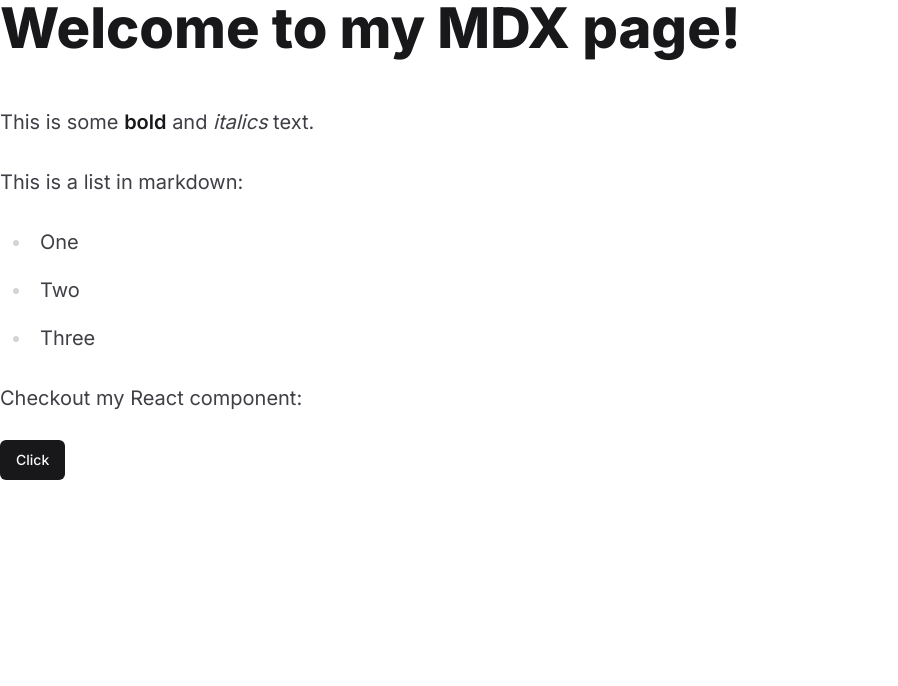
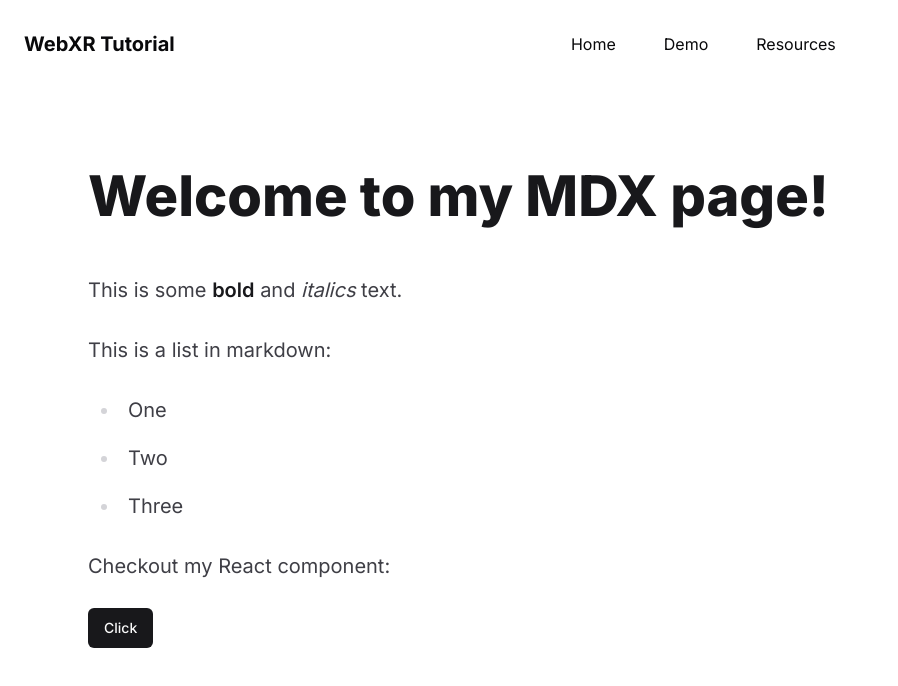
Before and after one commit to hblee12294/webxr-tutorial, a Next.js app: page / in a window 1280 px wide. Shown: the top 686 px of the page, without its empty margins (0-898 px from the left). Built offline with nearby package versions, Linux system fonts and the light colour scheme.

Commit message:
feat: add outline of this site

```diff
--- a/app/(mdx)/layout.tsx
+++ b/app/(mdx)/layout.tsx
@@ -1,5 +1,7 @@
 export default function MdxLayout({ children }: { children: React.ReactNode }) {
   return (
-    <div className="prose prose-zinc md:prose-lg lg:prose-xl">{children}</div>
+    <div className="max-w-6xl mx-auto container px-6 pt-10 md:py-20 prose prose-zinc md:prose-lg lg:prose-xl">
+      {children}
+    </div>
   );
 }
--- /dev/null
+++ b/app/(mdx)/resources/page.mdx
@@ -0,0 +1 @@
+# Resources
--- a/app/demo/page.tsx
+++ b/app/demo/page.tsx
@@ -2,7 +2,7 @@
 
 import { useEffect, useRef } from "react";
 
-import { BaseApp } from "@/components/BaseApp";
+import { BaseApp } from "@/demos/base";
 
 export default function Home() {
   const containerRef = useRef<HTMLDivElement>(null);
--- a/app/layout.tsx
+++ b/app/layout.tsx
@@ -2,6 +2,9 @@
 import { Inter } from "next/font/google";
 import { Analytics } from "@vercel/analytics/react";
 import "./globals.css";
+
+import { Header } from "@/components/header";
+import { cn } from "@/lib/utils";
 
 const inter = Inter({ subsets: ["latin"] });
 
@@ -17,7 +20,9 @@
 }>) {
   return (
     <html lang="en">
-      <body className={inter.className}>
+      <body className={cn("flex flex-col min-h-screen", inter.className)}>
+        <Header></Header>
+
         {children}
 
         <Analytics />
--- /dev/null
+++ b/components/header.tsx
@@ -0,0 +1,53 @@
+import Link from "next/link";
+import { Menu } from "lucide-react";
+
+interface Nav {
+  name: string;
+  href: string;
+}
+
+const navs: Nav[] = [
+  {
+    name: "Home",
+    href: "/",
+  },
+  {
+    name: "Demo",
+    href: "/demo",
+  },
+  {
+    name: "Resources",
+    href: "/resources",
+  },
+];
+
+export function Header() {
+  return (
+    <header className="static top-0 z-50 flex-shrink-0 py-4 md:sticky">
+      <div className="container flex flex-col items-start justify-between px-6 mx-auto md:flex-row md:items-center">
+        <Link
+          href="/"
+          className="flex items-center gap-2 text-l font-bold md:text-xl"
+        >
+          WebXR Tutorial
+        </Link>
+
+        <nav className="grid grid-flow-col gap-4 mx-auto mt-6 md:mt-0 auto-cols-auto md:auto-rows-auto md:gap-8 lg:gap-12">
+          {navs.map(({ name, href }) => (
+            <Link
+              key={href}
+              href={href}
+              className="text-foreground py-4 transition-colors hover:text-foreground"
+            >
+              {name}
+            </Link>
+          ))}
+        </nav>
+
+        <div>
+          <Menu></Menu>
+        </div>
+      </div>
+    </header>
+  );
+}
--- /dev/null
+++ b/components/ui/sheet.tsx
@@ -0,0 +1,140 @@
+"use client";
+
+import * as React from "react";
+import * as SheetPrimitive from "@radix-ui/react-dialog";
+import { cva, type VariantProps } from "class-variance-authority";
+import { X } from "lucide-react";
+
+import { cn } from "@/lib/utils";
+
+const Sheet = SheetPrimitive.Root;
+
+const SheetTrigger = SheetPrimitive.Trigger;
+
+const SheetClose = SheetPrimitive.Close;
+
+const SheetPortal = SheetPrimitive.Portal;
+
+const SheetOverlay = React.forwardRef<
+  React.ElementRef<typeof SheetPrimitive.Overlay>,
+  React.ComponentPropsWithoutRef<typeof SheetPrimitive.Overlay>
+>(({ className, ...props }, ref) => (
+  <SheetPrimitive.Overlay
+    className={cn(
+      "fixed inset-0 z-50 bg-black/80  data-[state=open]:animate-in data-[state=closed]:animate-out data-[state=closed]:fade-out-0 data-[state=open]:fade-in-0",
+      className,
+    )}
+    {...props}
+    ref={ref}
+  />
+));
+SheetOverlay.displayName = SheetPrimitive.Overlay.displayName;
+
+const sheetVariants = cva(
+  "fixed z-50 gap-4 bg-background p-6 shadow-lg transition ease-in-out data-[state=open]:animate-in data-[state=closed]:animate-out data-[state=closed]:duration-300 data-[state=open]:duration-500",
+  {
+    variants: {
+      side: {
+        top: "inset-x-0 top-0 border-b data-[state=closed]:slide-out-to-top data-[state=open]:slide-in-from-top",
+        bottom:
+          "inset-x-0 bottom-0 border-t data-[state=closed]:slide-out-to-bottom data-[state=open]:slide-in-from-bottom",
+        left: "inset-y-0 left-0 h-full w-3/4 border-r data-[state=closed]:slide-out-to-left data-[state=open]:slide-in-from-left sm:max-w-sm",
+        right:
+          "inset-y-0 right-0 h-full w-3/4  border-l data-[state=closed]:slide-out-to-right data-[state=open]:slide-in-from-right sm:max-w-sm",
+      },
+    },
+    defaultVariants: {
+      side: "right",
+    },
+  },
+);
+
+interface SheetContentProps
+  extends React.ComponentPropsWithoutRef<typeof SheetPrimitive.Content>,
+    VariantProps<typeof sheetVariants> {}
+
+const SheetContent = React.forwardRef<
+  React.ElementRef<typeof SheetPrimitive.Content>,
+  SheetContentProps
+>(({ side = "right", className, children, ...props }, ref) => (
+  <SheetPortal>
+    <SheetOverlay />
+    <SheetPrimitive.Content
+      ref={ref}
+      className={cn(sheetVariants({ side }), className)}
+      {...props}
+    >
+      {children}
+      <SheetPrimitive.Close className="absolute right-4 top-4 rounded-sm opacity-70 ring-offset-background transition-opacity hover:opacity-100 focus:outline-none focus:ring-2 focus:ring-ring focus:ring-offset-2 disabled:pointer-events-none data-[state=open]:bg-secondary">
+        <X className="h-4 w-4" />
+        <span className="sr-only">Close</span>
+      </SheetPrimitive.Close>
+    </SheetPrimitive.Content>
+  </SheetPortal>
+));
+SheetContent.displayName = SheetPrimitive.Content.displayName;
+
+const SheetHeader = ({
+  className,
+  ...props
+}: React.HTMLAttributes<HTMLDivElement>) => (
+  <div
+    className={cn(
+      "flex flex-col space-y-2 text-center sm:text-left",
+      className,
+    )}
+    {...props}
+  />
+);
+SheetHeader.displayName = "SheetHeader";
+
+const SheetFooter = ({
+  className,
+  ...props
+}: React.HTMLAttributes<HTMLDivElement>) => (
+  <div
+    className={cn(
+      "flex flex-col-reverse sm:flex-row sm:justify-end sm:space-x-2",
+      className,
+    )}
+    {...props}
+  />
+);
+SheetFooter.displayName = "SheetFooter";
+
+const SheetTitle = React.forwardRef<
+  React.ElementRef<typeof SheetPrimitive.Title>,
+  React.ComponentPropsWithoutRef<typeof SheetPrimitive.Title>
+>(({ className, ...props }, ref) => (
+  <SheetPrimitive.Title
+    ref={ref}
+    className={cn("text-lg font-semibold text-foreground", className)}
+    {...props}
+  />
+));
+SheetTitle.displayName = SheetPrimitive.Title.displayName;
+
+const SheetDescription = React.forwardRef<
+  React.ElementRef<typeof SheetPrimitive.Description>,
+  React.ComponentPropsWithoutRef<typeof SheetPrimitive.Description>
+>(({ className, ...props }, ref) => (
+  <SheetPrimitive.Description
+    ref={ref}
+    className={cn("text-sm text-muted-foreground", className)}
+    {...props}
+  />
+));
+SheetDescription.displayName = SheetPrimitive.Description.displayName;
+
+export {
+  Sheet,
+  SheetPortal,
+  SheetOverlay,
+  SheetTrigger,
+  SheetClose,
+  SheetContent,
+  SheetHeader,
+  SheetFooter,
+  SheetTitle,
+  SheetDescription,
+};
--- a/components/BaseApp.ts
+++ b/demos/base.ts
@@ -4,6 +4,7 @@
   PerspectiveCamera,
   GridHelper,
   AxesHelper,
+  Color,
 } from "three";
 import { OrbitControls } from "three/addons/controls/OrbitControls.js";
 
@@ -26,6 +27,7 @@
     this._container.prepend(this._renderer.domElement);
 
     this._scene = new Scene();
+    this._scene.background = new Color(0xffffff);
 
     this._camera = new PerspectiveCamera(75, 1, 0.1, 100);
     this._camera.position.set(1, 2, 1);
--- a/package.json
+++ b/package.json
@@ -12,6 +12,7 @@
     "@mdx-js/loader": "^3.0.1",
     "@mdx-js/react": "^3.0.1",
     "@next/mdx": "^14.2.5",
+    "@radix-ui/react-dialog": "^1.1.1",
     "@radix-ui/react-slot": "^1.1.0",
     "@vercel/analytics": "^1.3.1",
     "class-variance-authority": "^0.7.0",
```
Also changed, not shown: components/ui/button.tsx (+13 -13 lines), 1 other file (tests, documents, lock files or other folders).
